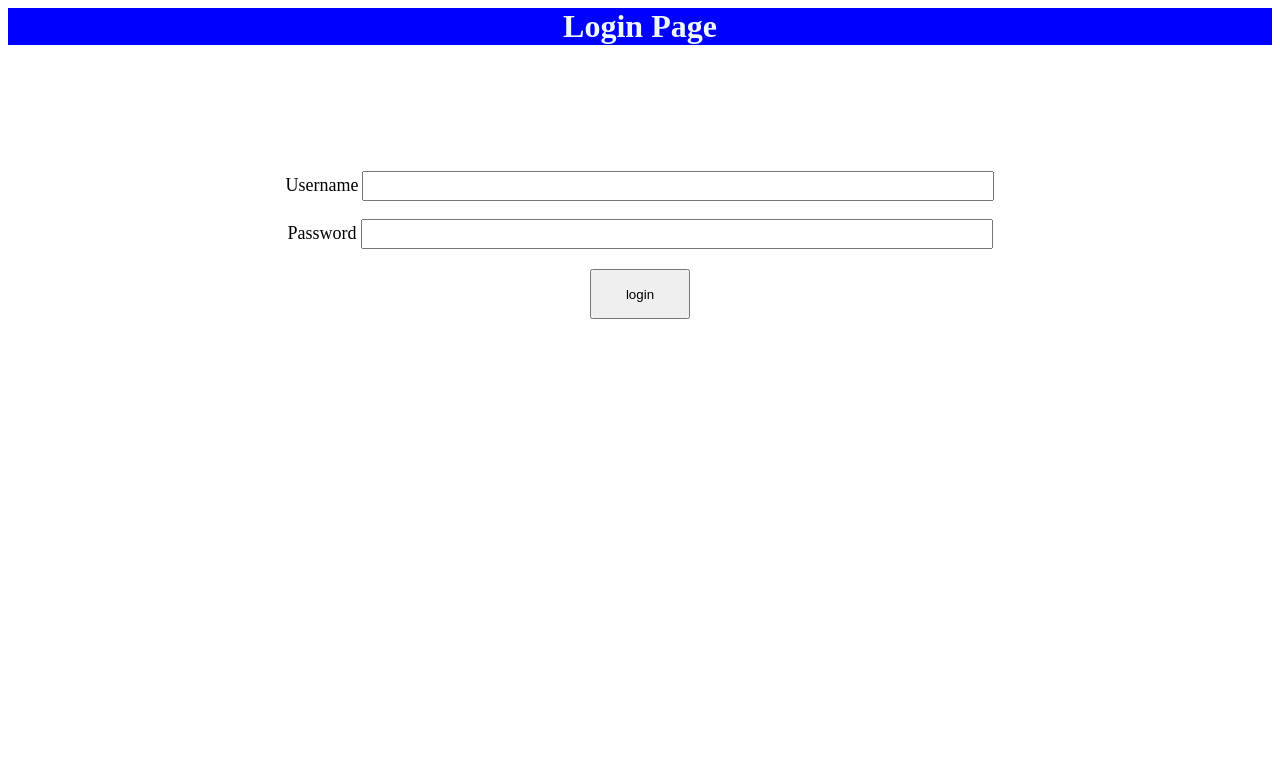
After one commit to jeegar123/new-journey-for-webdesgin, a PHP site: page /login.php in a window 1280 px wide. The commit adds this page. Shown: the top 783 px of the page. Run offline with PHP 8.4, Linux system fonts and the light colour scheme.

Commit message:
updated form

```diff
--- a/src/css/css.css
+++ b/src/css/css.css
@@ -1,3 +1,39 @@
 #loginform{
    text-align: center;
 }
+
+h1{
+   text-align: center;
+   background-color: blue;
+   color: aliceblue;
+}
+
+.input_field{
+   height: 30px;
+   width: 50%;
+}
+
+form{
+   margin-top: 10%;
+}
+
+
+label{
+   font-size: large;
+}
+
+#btn{
+   margin-top: 20px;
+   width: 100px;
+   height: 50px;
+}
+
+.success{
+   background: green;
+   color: aliceblue;
+}
+
+.danger{
+   color: aliceblue;
+   background-color: red;
+}
--- a/src/index.html
+++ b/src/index.html
@@ -4,7 +4,7 @@
         <h1>Welcome To Project</h1>
 
 
-        <a href="login.html">Login Page</a>
+        <a href="login.php">Login Page</a>
 
     </body>
 
--- /dev/null
+++ b/src/login.php
@@ -0,0 +1,46 @@
+<?php
+// in get data in url is visble
+// data fetch using get method
+    // $username =$_GET['username'];
+    // $password =$_GET['password'];
+
+    // in post url data will not visible
+    // data fetch using post method
+    if($_SERVER['REQUEST_METHOD']=="POST"){
+        $username =$_POST['username'];
+        $password =$_POST['password'];
+
+        if($username == 'admin@gmail.com' and $password == 'admin'){
+            echo "<h1 class='success'>Welcome Admin,$username</h1>";
+        }else{
+            echo "<h1 class='danger'>Sorry Invalid username and password</h1>";
+        }
+
+    }
+
+?>
+
+<html>
+    <head>
+        <link rel="stylesheet" href="css/css.css"/>
+        <meta name="viewport" content="width=device-width, initial-scale=1.0">
+    </head>
+    <body>
+        <h1>Login Page</h1>
+        <div id="loginform">
+            <form  action="<?php echo htmlspecialchars($_SERVER["PHP_SELF"]);?>" method="POST">
+
+                <label for="username">Username</label>
+                <input type="email" required name="username" id="username" class="input_field" />
+                <br><br>
+                <label for="password">Password</label>
+                <input type="password" required name="password" id="password" class="input_field" />
+    <br>
+                <input type="submit" value="login" id="btn">
+            </form>
+        </div>
+
+
+
+    </body>
+</html>
--- a/src/server/login.php
+++ b/src/server/login.php
@@ -1,3 +1,5 @@
+<!-- !!!!!!!!!!!!!Note!!!!!!!! -->
+<!-- using securing in login i skip this file -->
 <?php
 // in get data in url is visble
 // data fetch using get method
```
Also changed, not shown: php/function_in_php.php (+7 -0 lines), src/home.php (added, +9 -0 lines), src/login.html (deleted, +0 -22 lines).
